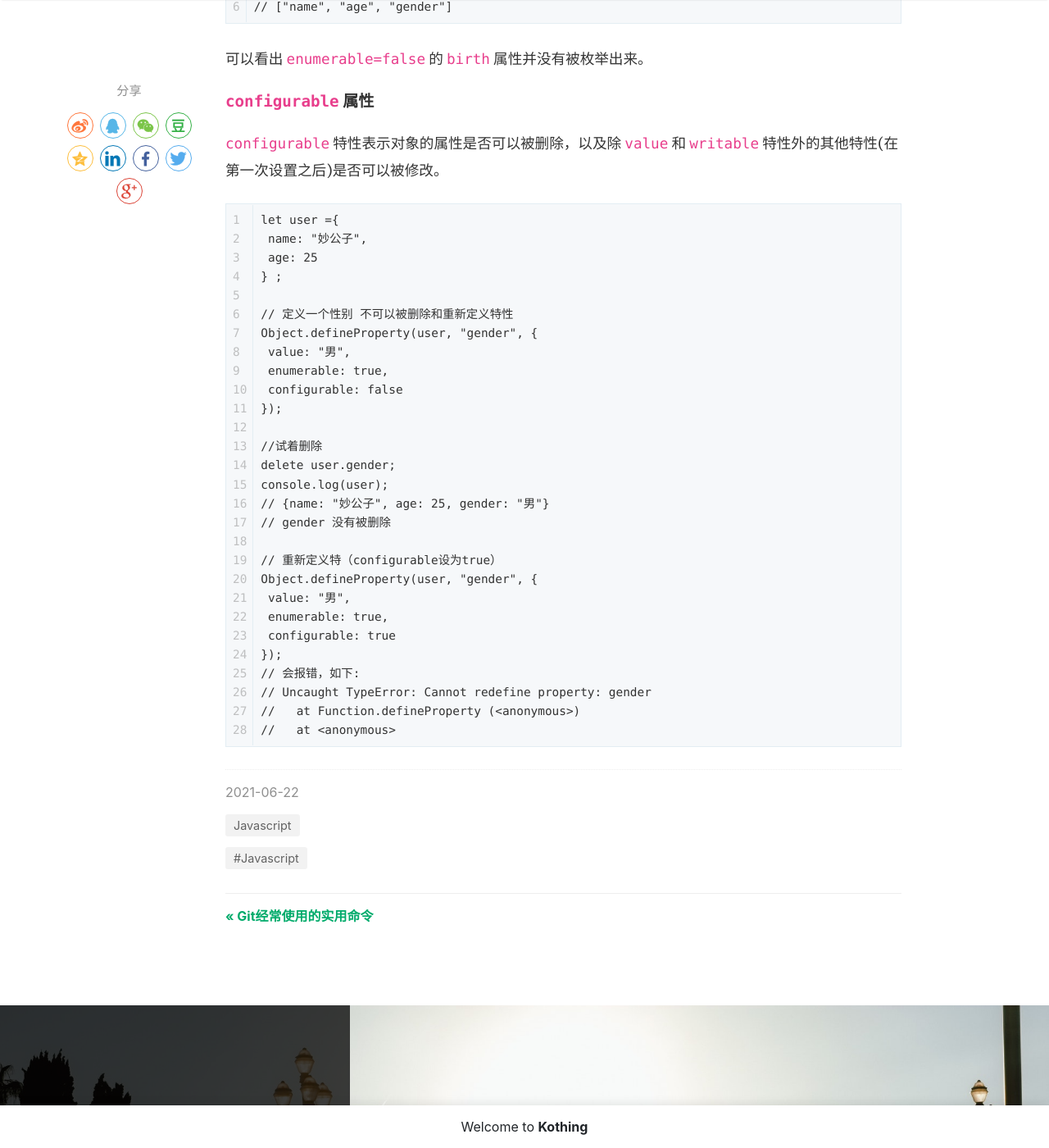
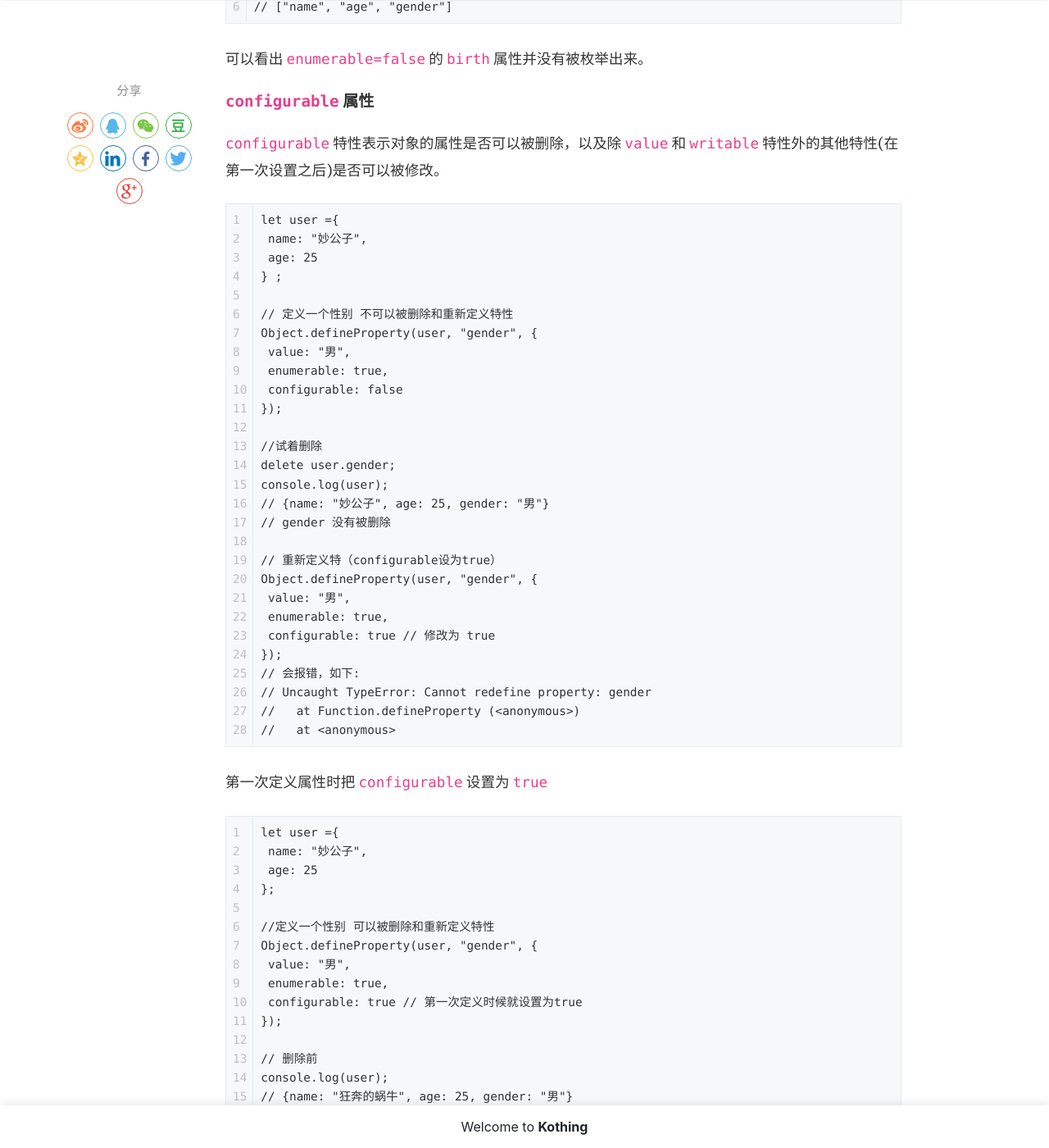
Before and after one commit to kothing/kothing.github.io, a Jekyll site: the page built from _posts/2021-06-22-Object.defineProperty.md, in a window 1280 px wide and 1400 px high, scrolled down 6014 px. Shown: the whole window at 82% size. Built offline with Jekyll 4.4.1, drawn with Linux system fonts in a browser that asks for light colours; nearby versions of some CDN libraries; comment, search, counter and statistics services are not loaded; some of the changed text lies outside the part shown.

Commit message:
Update 2021-06-22-Object.defineProperty.md

````diff
--- a/_posts/2021-06-22-Object.defineProperty.md
+++ b/_posts/2021-06-22-Object.defineProperty.md
@@ -233,10 +233,50 @@
 Object.defineProperty(user, "gender", {
  value: "男",
  enumerable: true,
- configurable: true
+ configurable: true // 修改为 true
 });
 // 会报错，如下:
 // Uncaught TypeError: Cannot redefine property: gender
 //   at Function.defineProperty (<anonymous>)
 //   at <anonymous>
 ```
+
+第一次定义属性时把 `configurable` 设置为 `true`
+```
+let user ={
+ name: "妙公子",
+ age: 25
+};
+
+//定义一个性别 可以被删除和重新定义特性
+Object.defineProperty(user, "gender", {
+ value: "男",
+ enumerable: true,
+ configurable: true // 第一次定义时候就设置为true
+});
+
+// 删除前
+console.log(user);
+// {name: "狂奔的蜗牛", age: 25, gender: "男"}
+
+// 删除
+delete user.gender;
+console.log(user);
+// {name: "狂奔的蜗牛", age: 25}
+
+// 重新定义特性
+Object.defineProperty(user, "gender", {
+ value: "男",
+ enumerable: true,
+ configurable: false // 修改为 false
+})
+
+//删除前
+console.log(user);
+// {name: "狂奔的蜗牛", age: 25, gender: "男"}
+
+// 删除
+delete user.gender;
+console.log(user);
+// {name: "狂奔的蜗牛", age: 25, gender: "男"}, 删除gender失败
+```
````
